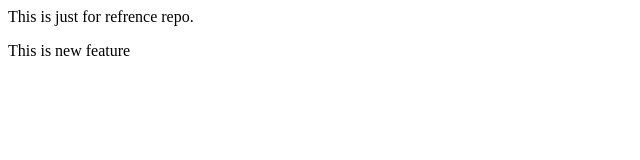
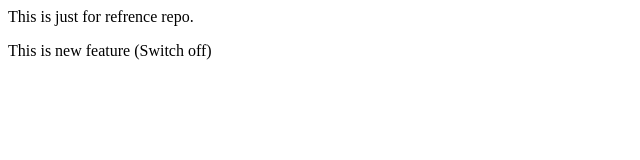
Before and after one commit to Yashugajendra/localrepo, a plain HTML site: page index.html in a window 1280 px wide. Shown: the full height of the page, 0-640 px from the left. Drawn offline with Linux system fonts and the light colour scheme.

Commit message:
Add Switch off

```diff
--- a/index.html
+++ b/index.html
@@ -1,2 +1,2 @@
 <p>This is just for refrence repo.</p>
-<p>This is new feature</p>
+<p>This is new feature (Switch off)</p>
```
